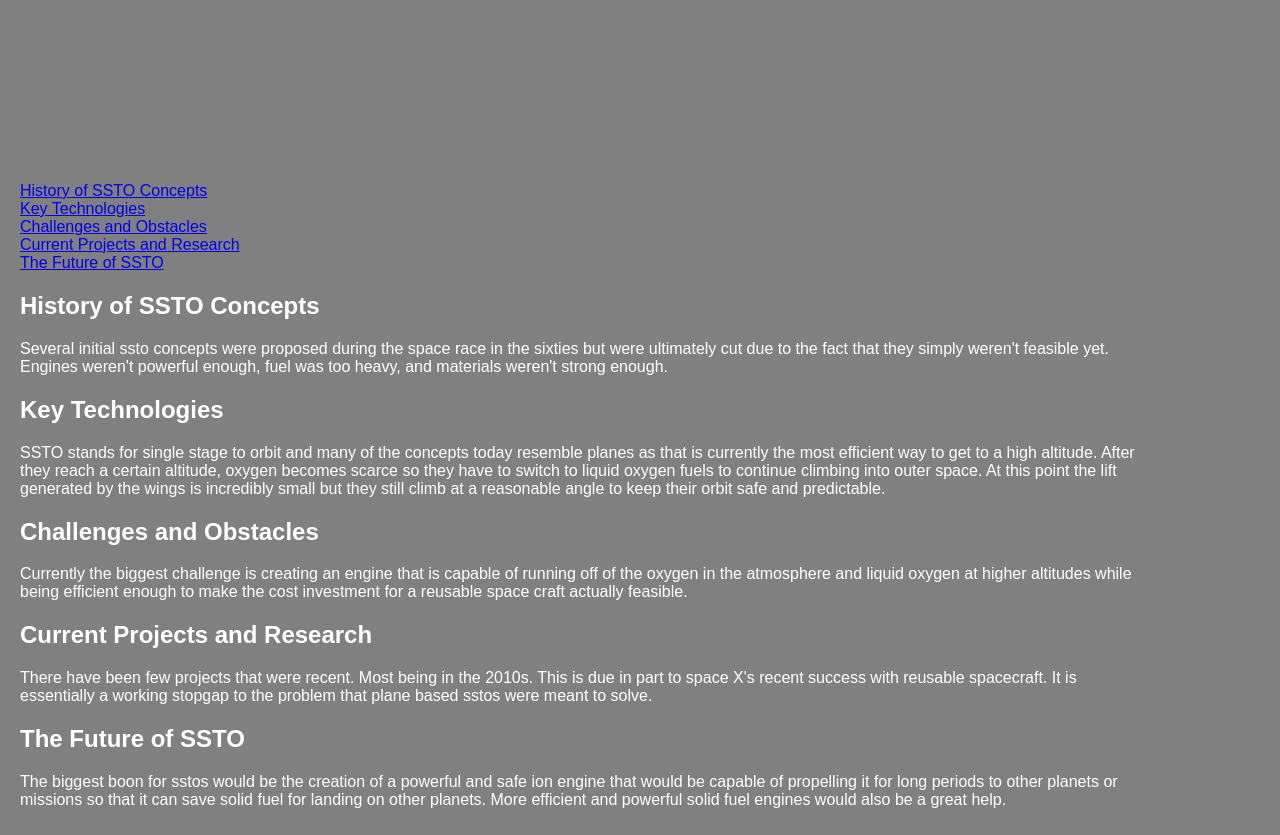
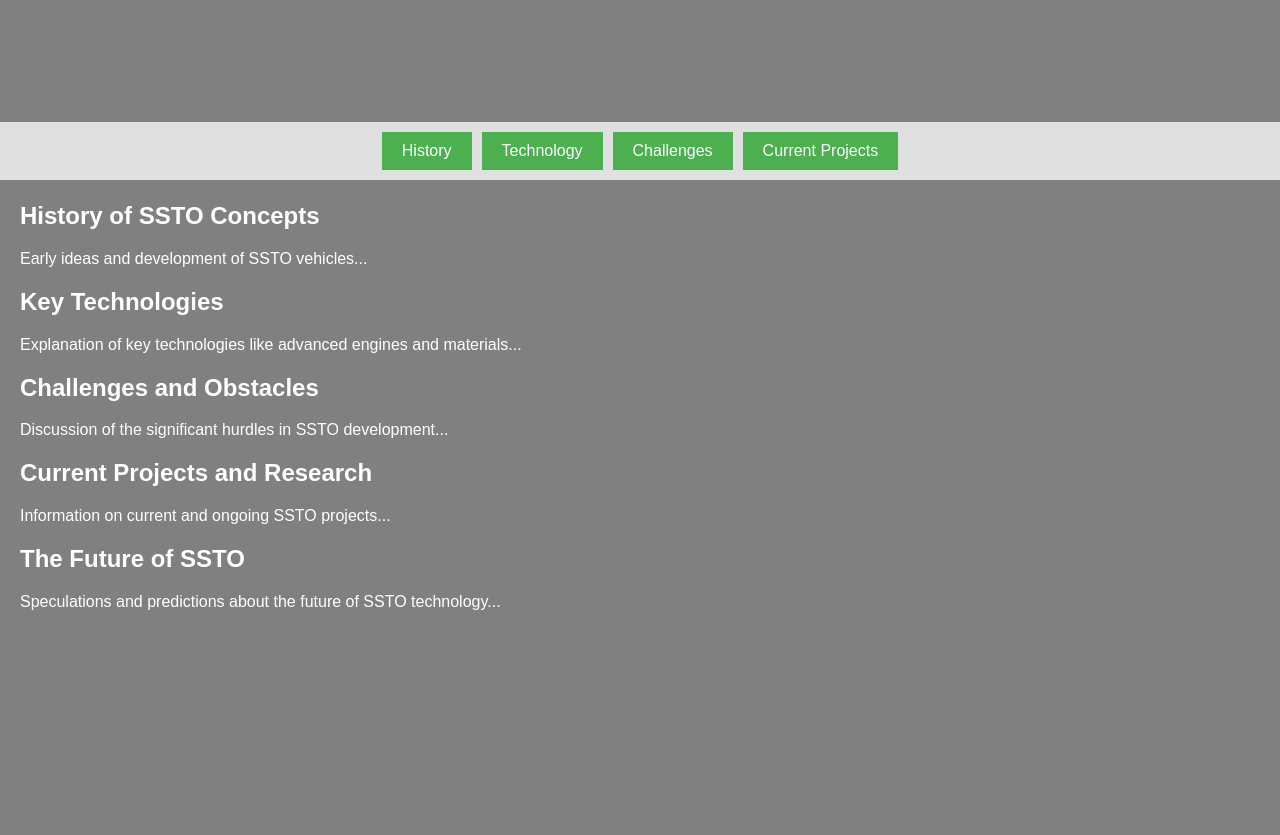
Before and after one commit to WeebkyDeebly/WeebkyDeebly.github.io, a plain HTML site: page ssto.html in a window 1280 px wide. Shown: the part 78-913 px from the top of the page. After the commit the page ends 800 px from the top, so only its background shows below. Drawn offline with Linux system fonts and the light colour scheme; a web font is replaced by a local one.

Commit message:
Update ssto.html

```diff
--- a/ssto.html
+++ b/ssto.html
@@ -3,36 +3,36 @@
 <head>
   <title>Single-Stage-to-Orbit (SSTO) Exploration</title>
   <link rel="stylesheet" type="text/css" href="styles.css">
+  <link rel="stylesheet" href="https://fonts.googleapis.com/css2?family=Doto&family=Jersey+10&display=swap">
 </head>
 <body>
   <div id="header">
     <h1>Single-Stage-to-Orbit (SSTO) Exploration</h1>
   </div>
 
+  <div id="navigation">
+    <a href="#history" class="nav-button">History</a>
+    <a href="#technology" class="nav-button">Technology</a>
+    <a href="#challenges" class="nav-button">Challenges</a>
+    <a href="#current" class="nav-button">Current Projects</a>
+  </div>
+
   <div id="content">
-    <div id="links">
-      <a href="#history">History of SSTO Concepts</a><br>
-      <a href="#technology">Key Technologies</a><br>
-      <a href="#challenges">Challenges and Obstacles</a><br>
-      <a href="#current">Current Projects and Research</a><br>
-      <a href="#future">The Future of SSTO</a>
-    </div>
-
     <div id="main-text">
       <h2 id="history">History of SSTO Concepts</h2>
-      <p>Several initial ssto concepts were proposed during the space race in the sixties but were ultimately cut due to the fact that they simply weren't feasible yet. Engines weren't powerful enough, fuel was too heavy, and materials weren't strong enough.</p>
+      <p class="content-text">Early ideas and development of SSTO vehicles...</p>
 
       <h2 id="technology">Key Technologies</h2>
-      <p>SSTO stands for single stage to orbit and many of the concepts today resemble planes as that is currently the most efficient way to get to a high altitude. After they reach a certain altitude, oxygen becomes scarce so they have to switch to liquid oxygen fuels to continue climbing into outer space. At this point the lift generated by the wings is incredibly small but they still climb at a reasonable angle to keep their orbit safe and predictable.</p>
+      <p class="content-text">Explanation of key technologies like advanced engines and materials...</p>
 
       <h2 id="challenges">Challenges and Obstacles</h2>
-      <p>Currently the biggest challenge is creating an engine that is capable of running off of the oxygen in the atmosphere and liquid oxygen at higher altitudes while being efficient enough to make the cost investment for a reusable space craft actually feasible.</p>
+      <p class="content-text">Discussion of the significant hurdles in SSTO development...</p>
 
       <h2 id="current">Current Projects and Research</h2>
-      <p>There have been few projects that were recent. Most being in the 2010s. This is due in part to space X's recent success with reusable spacecraft. It is essentially a working stopgap to the problem that plane based sstos were meant to solve. </p>
+      <p class="content-text">Information on current and ongoing SSTO projects...</p>
 
       <h2 id="future">The Future of SSTO</h2>
-      <p>The biggest boon for sstos would be the creation of a powerful and safe ion engine that would be capable of propelling it for long periods to other planets or missions so that it can save solid fuel for landing on other planets. More efficient and powerful solid fuel engines would also be a great help.</p>
+      <p class="content-text">Speculations and predictions about the future of SSTO technology...</p>
     </div>
   </div>
 </body>
```
